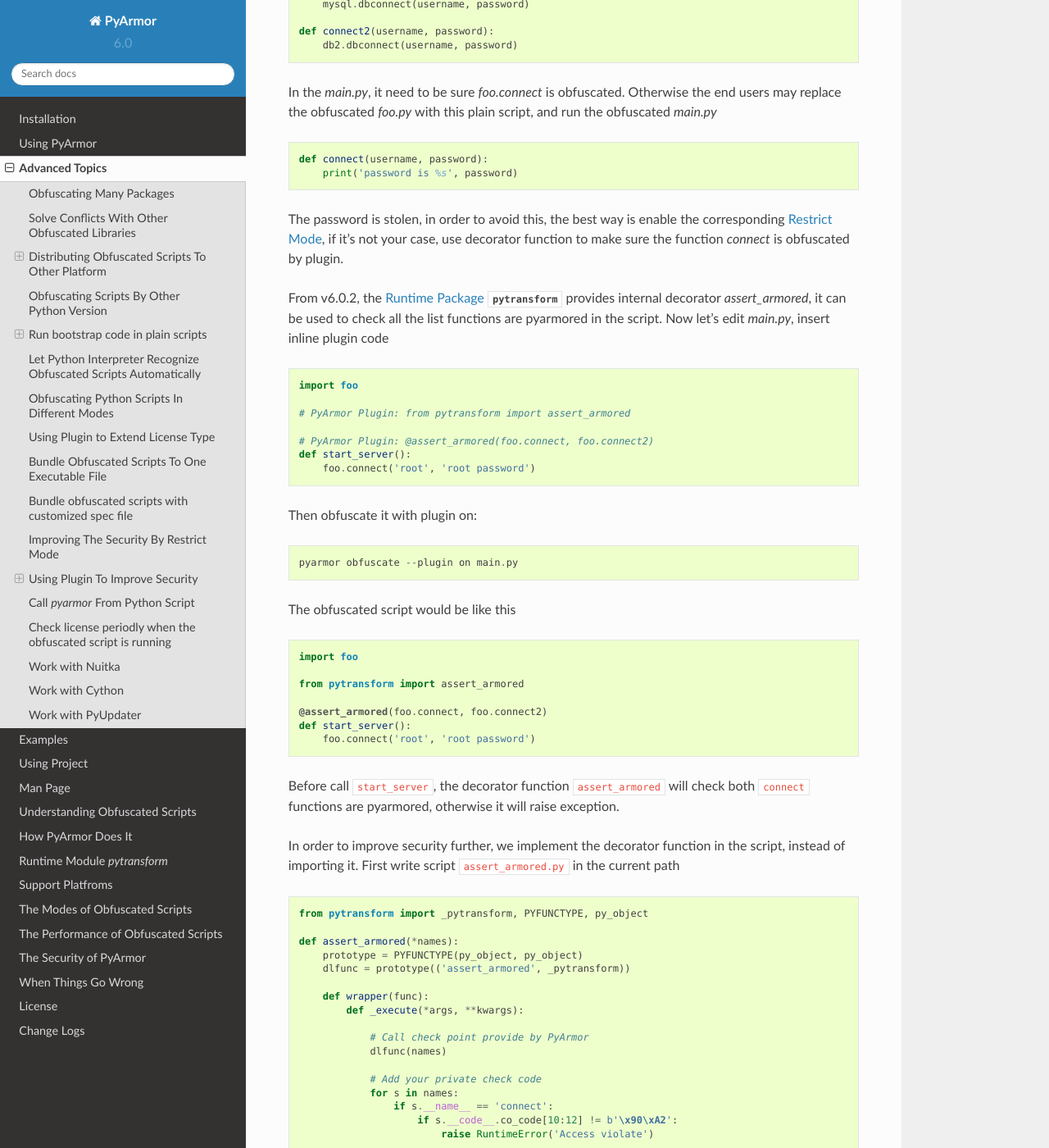
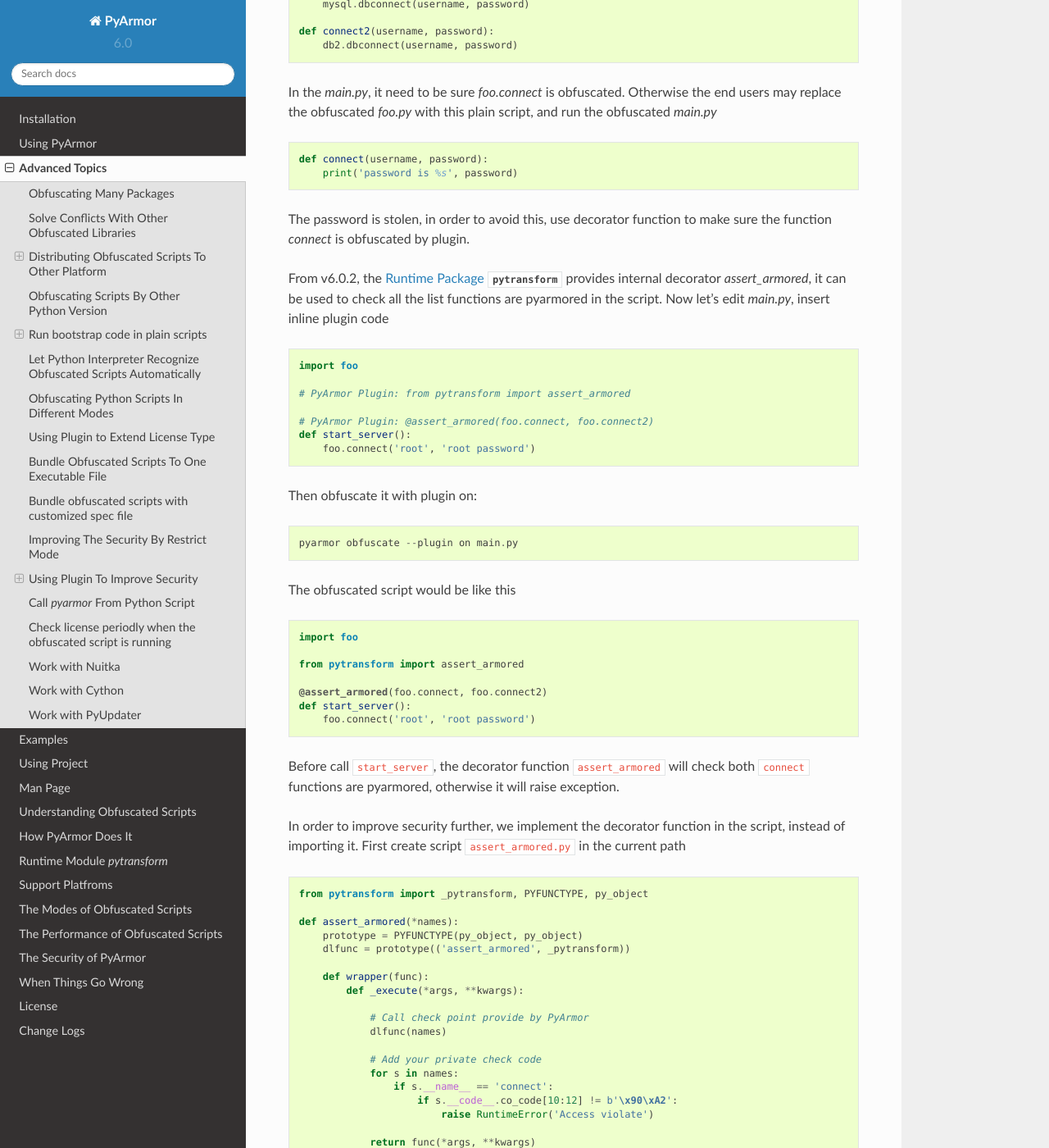
Before and after one commit to dashingsoft/pyarmor, a Sphinx documentation site: the page built from docs/advanced.rst, in a window 1280 px wide and 1400 px high, scrolled down 14087 px. Shown: the whole window at 82% size. Built offline with Sphinx 7.4.7 and the Read the Docs theme 2.0.0, drawn with Linux system fonts in a browser that asks for light colours.

Commit message:
Refine doc

```diff
--- a/docs/advanced.rst
+++ b/docs/advanced.rst
@@ -672,8 +672,7 @@
     def connect(username, password):
         print('password is %s', password)
 
-The password is stolen, in order to avoid this, the best way is enable the
-corresponding :ref:`restrict mode`, if it's not your case, use decorator function
+The password is stolen, in order to avoid this, use decorator function
 to make sure the function `connect` is obfuscated by plugin.
 
 From v6.0.2, the :ref:`runtime package` :mod:`pytransform` provides internal
@@ -711,7 +710,7 @@
 exception.
 
 In order to improve security further, we implement the decorator function in the
-script, instead of importing it. First write script ``assert_armored.py`` in the
+script, instead of importing it. First create script ``assert_armored.py`` in the
 current path
 
 .. code:: python
```
